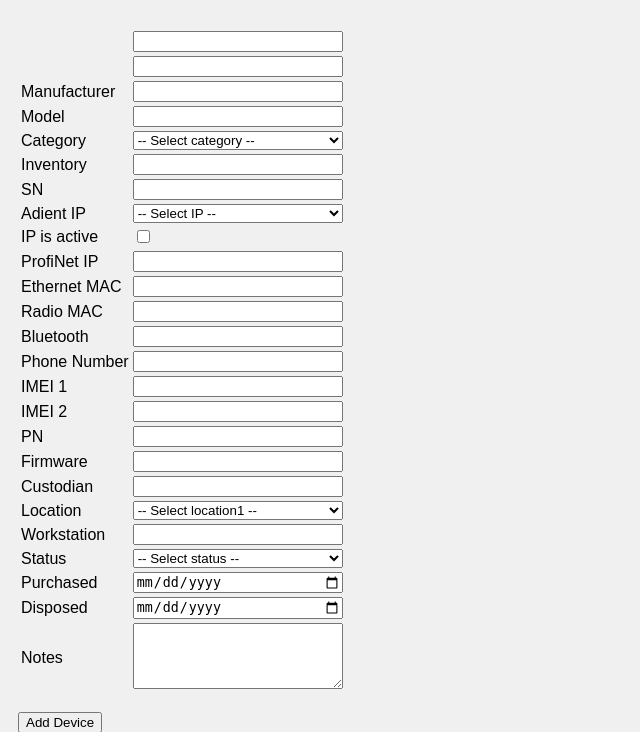
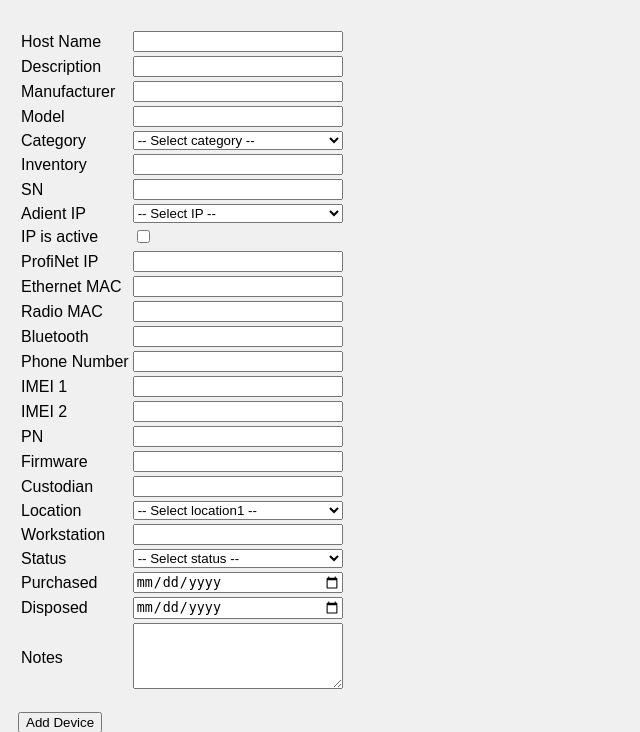
Before and after one commit to RemusRigo/ITInventory-WebDev, a PHP site: the page made by IT Inventory/index.php in a window 1280 px wide. Shown: the part 60-792 px from the top of the page, without its empty margins (0-640 px from the left). Run offline with PHP 8.4, Linux system fonts and the light colour scheme; a user stored in the database is signed in; data that the repository does not hold is empty; some libraries are stand-ins or nearby versions.

Commit message:
2026-05-15 23:58:53

```diff
--- a/IT Inventory/index.php
+++ b/IT Inventory/index.php
@@ -27,7 +27,7 @@ echo "<div class='header'>";
    {
       echo "<div class='menu'>";
       include 'src/menu.php';
-      echo "</div><div>IT Inventory</div><div>Welcome $loggedUser <a href='logout.php' style='font-size:8px;'>Logout</a></div>";
+      echo "</div><div name='header_title'>IT Inventory</div><div>Welcome $loggedUser <a href='logout.php' style='font-size:8px;'>Logout</a></div>";
    }
    else
    {
--- a/IT Inventory/src/dev.php
+++ b/IT Inventory/src/dev.php
@@ -2,7 +2,7 @@
 //-------------------------------------------------------------------------------------------------
 //   IT Inventory
 //      © 2025 Remus Rigo
-//         v2026-05-11
+//         v2026-05-15
 //   Add/Update device
 //-------------------------------------------------------------------------------------------------
 
@@ -50,8 +50,8 @@ if ($_SERVER['REQUEST_METHOD'] === 'GET')
    {
       echo "\n<tr><td><label>ID</label></td><td><input type='text' name='id' value='". htmlspecialchars($device['id'])."' readonly></td></tr>";
    }
-   echo "\n<tr><td><label>{$cfgLang['Name']}</label></td><td><input type='text' name='name' value='". ($newDevice ? "'" : htmlspecialchars($device['name']))."'></td></tr>";
-   echo "\n<tr><td><label>{$cfgLang['Device']}</label></td><td><input type='text' name='device' value='". ($newDevice ? "'" : htmlspecialchars($device['device']))."'></td></tr>";
+   echo "\n<tr><td><label>{$cfgLang['HostName']}</label></td><td><input type='text' name='hostname' value='". ($newDevice ? "'" : htmlspecialchars($device['hostname']))."'></td></tr>";
+   echo "\n<tr><td><label>{$cfgLang['Description']}</label></td><td><input type='text' name='description' value='". ($newDevice ? "'" : htmlspecialchars($device['description']))."'></td></tr>";
    echo "\n<tr><td><label>{$cfgLang['Manufacturer']}</label></td><td><input type='text' name='manufacturer' value='". ($newDevice ? "'" : htmlspecialchars($device['manufacturer']))."'></td></tr>";
    echo "\n<tr><td><label>{$cfgLang['Model']}</label></td><td><input type='text' name='model' value='". ($newDevice ? "'" : htmlspecialchars($device['model']))."'></td></tr>";
 
@@ -177,36 +177,36 @@ function AddDevice($User, $UserPsw)
    }
 
    // Read form data
-   $name = EmptyToNull($_POST['name']);
-   $device = EmptyToNull($_POST['device']);
+   $hostname     = EmptyToNull($_POST['hostname']);
+   $description  = EmptyToNull($_POST['description']);
    $manufacturer = EmptyToNull($_POST['manufacturer']);
-   $model = EmptyToNull($_POST['model']);
-   $category = EmptyToNull($_POST['category_id']);
-   $inventory = EmptyToNull($_POST['inventory']);
-   $sn = EmptyToNull($_POST['sn']);
-   $ip = EmptyToNull($_POST['ip_id']);
-   $ip2 = EmptyToNull($_POST['ip2']);
-   $ip_isactive = $_POST['ip_isactive'];
-   $mac = EmptyToNull($_POST['mac']);
-   $mac2 = EmptyToNull($_POST['mac2']);
-   $bt = EmptyToNull($_POST['bt']);
-   $phone_no = EmptyToNull($_POST['phone_no']);
-   $IMEI1 = EmptyToNull($_POST['IMEI1']);
-   $IMEI2 = EmptyToNull($_POST['IMEI2']);
-   $pn = EmptyToNull($_POST['pn']);
-   $firmware = EmptyToNull($_POST['firmware']);
-   $custodian = EmptyToNull($_POST['custodian']);
-   $location1 = EmptyToNull($_POST['location1']);
-   $location2 = EmptyToNull($_POST['location2']);
-   $purchased = EmptyToNull($_POST['purchased']);
-   $status = EmptyToNull($_POST['status_id']);
-   $disposed = EmptyToNull($_POST['disposed']);
-   $notes = $_POST['notes'];
+   $model        = EmptyToNull($_POST['model']);
+   $category     = EmptyToNull($_POST['category_id']);
+   $inventory    = EmptyToNull($_POST['inventory']);
+   $sn           = EmptyToNull($_POST['sn']);
+   $ip           = EmptyToNull($_POST['ip_id']);
+   $ip2          = EmptyToNull($_POST['ip2']);
+   $ip_isactive  = $_POST['ip_isactive'];
+   $mac          = EmptyToNull($_POST['mac']);
+   $mac2         = EmptyToNull($_POST['mac2']);
+   $bt           = EmptyToNull($_POST['bt']);
+   $phone_no     = EmptyToNull($_POST['phone_no']);
+   $IMEI1        = EmptyToNull($_POST['IMEI1']);
+   $IMEI2        = EmptyToNull($_POST['IMEI2']);
+   $pn           = EmptyToNull($_POST['pn']);
+   $firmware     = EmptyToNull($_POST['firmware']);
+   $custodian    = EmptyToNull($_POST['custodian']);
+   $location1    = EmptyToNull($_POST['location1']);
+   $location2    = EmptyToNull($_POST['location2']);
+   $purchased    = EmptyToNull($_POST['purchased']);
+   $status       = EmptyToNull($_POST['status_id']);
+   $disposed     = EmptyToNull($_POST['disposed']);
+   $notes        = $_POST['notes'];
 
    // SQL statement
    $stmt = $conn->prepare("INSERT INTO devices (
-      name,
-      device,
+      hostname,
+      description,
       manufacturer, model, category_id, inventory, sn,
       ip_id, ip_isactive, ip2, mac, mac2, bt, phone_no, IMEI1, IMEI2, pn, firmware,
       custodian, location1, location2,
@@ -216,8 +216,8 @@ function AddDevice($User, $UserPsw)
    ");
 
    $stmt->bind_param("sssssssssssssssssssssssss",
-      $name,
-      $device,
+      $hostname,
+      $description,
       $manufacturer, $model, $category, $inventory, $sn,
       $ip, $ip_isactive, $ip2, $mac, $mac2, $bt, $phone_no, $IMEI1, $IMEI2, $pn, $firmware,
       $custodian, $location1, $location2,
@@ -258,8 +258,8 @@ function UpdateDevice($User, $UserPsw)
 
    // Read form data
    $id = EmptyToNull($_POST['id']);
-   $name = EmptyToNull($_POST['name']);
-   $device = EmptyToNull($_POST['device']);
+   $hostname = EmptyToNull($_POST['hostname']);
+   $description = EmptyToNull($_POST['description']);
    $manufacturer = EmptyToNull($_POST['manufacturer']);
    $model = EmptyToNull($_POST['model']);
    $category_id = EmptyToNull($_POST['category_id']);
@@ -286,7 +286,7 @@ function UpdateDevice($User, $UserPsw)
    $notes = $_POST['notes'];
 
    $sql = "UPDATE devices SET
-      name = ?, device = ?,
+      hostname = ?, description = ?,
       manufacturer = ?, model = ?, category_id = ?, inventory = ?, sn = ?,
       ip_id = ?, ip_isactive = ?, ip2 = ?, mac = ?, mac2 = ?, bt = ?, phone_no = ?, IMEI1 = ?, IMEI2 = ?, pn = ?, firmware = ?,
       custodian = ?, location1 = ?, location2 = ?,
@@ -295,17 +295,17 @@ function UpdateDevice($User, $UserPsw)
 
    $stmt = $pdo->prepare($sql);
 
-   $stmt->execute([$name, $device, $manufacturer, $model, $category_id, $inventory, $sn, $ip_id, $ip_isactive, $ip2, $mac, $mac2, $bt, $phone_no, $IMEI1, $IMEI2, $pn, $firmware,
+   $stmt->execute([$hostname, $description, $manufacturer, $model, $category_id, $inventory, $sn, $ip_id, $ip_isactive, $ip2, $mac, $mac2, $bt, $phone_no, $IMEI1, $IMEI2, $pn, $firmware,
       $custodian, $location1, $location2, $status_id, $purchased, $disposed, $notes, $id]);
 
    $stmt = null;
 
-   echo "<script>
-   history.go(-2);
-   window.addEventListener('pageshow', function() {
-      location.reload(true);
-   });
-   </script>";
+//   echo "<script>
+//   history.go(-2);
+//   window.addEventListener('pageshow', function() {
+//      location.reload(true);
+//   });
+//   </script>";
 
 }
 
--- a/IT Inventory/src/header.php
+++ b/IT Inventory/src/header.php
@@ -11,7 +11,7 @@ $configPath = __DIR__ . '/../json/config.json';
 echo "<!DOCTYPE html>";
 echo "<html lang='en'>";
 echo "\n<head>";
-echo "\n<title>IT Inventory</title>";
+echo "\n<title name=''>IT Inventory</title>";
 echo "\n<meta charset='UTF-8'>";
 
 if (empty($_SESSION['user_id']))
--- a/IT Inventory/src/list.php
+++ b/IT Inventory/src/list.php
@@ -81,6 +81,7 @@ if ($result->num_rows > 0)
       // Display only locations -------------------------------------------------------------------
       if (!isset($_GET['id']))
       {
+         echo "<script>document.querySelector(\"div[name='header_title']\").innerHTML = \"IT Inventory: Locations\";</script>";
          echo "\n<table name='devices' id='devices' class='devices'>";
          echo "<thead>";
          echo "\n<tr>";
@@ -99,7 +100,7 @@ if ($result->num_rows > 0)
       // Display all devices on location ----------------------------------------------------------
       if (isset($_GET['id']))
       {
-         echo "<h2>{$result->fetch_assoc()['location_name']}</h2>";
+         echo "<script>document.querySelector(\"div[name='header_title']\").innerHTML = \"IT Inventory: {$result->fetch_assoc()['location_name']}\";</script>";
          $result->data_seek(0);
 
          echo "\n<table name='devices' id='devices' class='devices'>";
@@ -133,7 +134,7 @@ if ($result->num_rows > 0)
 
    if ($list == "ip")
    {
-      echo "<h2>IP list</h2>";
+      echo "<script>document.querySelector(\"div[name='header_title']\").innerHTML = \"IT Inventory: IP list\";</script>";
       echo "\n<table name='devices' id='devices' class='devices'>";
       echo "<thead>";
       echo "\n<tr>";
```
Also changed, not shown: IT Inventory/src/show.php (+11 -1 lines), IT Inventory/README.md, README.md.
